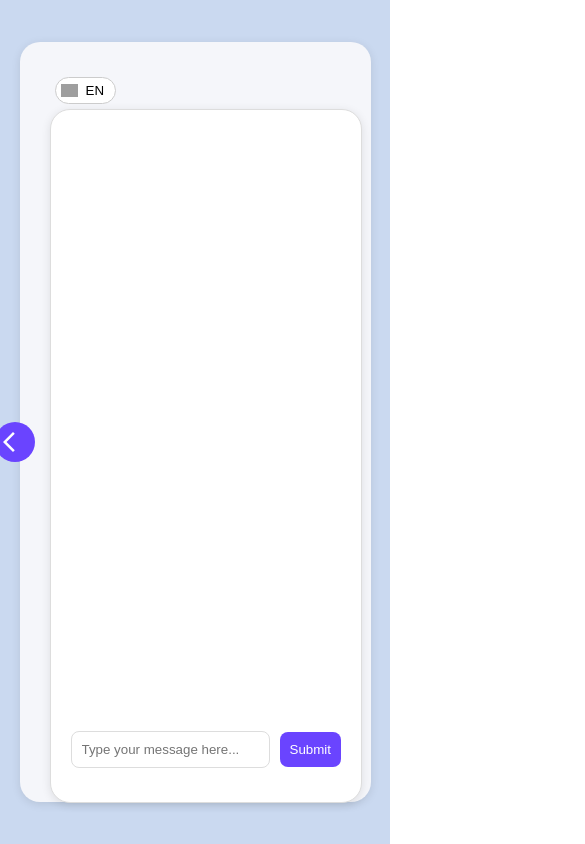
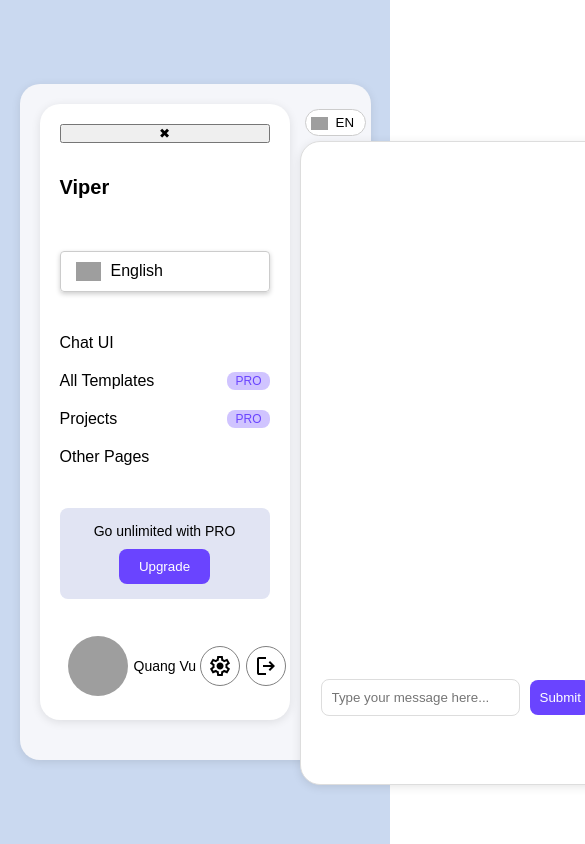
Before and after one commit to bxthien/OJT-GW-FirstProject, a plain HTML site: page components/chatbot/chatbot.html in a window 390 px wide. Shown: the top 844 px of the page, 585 px wide, since content can reach past the window. Drawn offline with Linux system fonts and the light colour scheme; grey boxes are pictures that could not be loaded; files whose address does not match are found by name.

Commit message:
Fix sidebar not display

```diff
--- a/components/chatbot/chatbot.css
+++ b/components/chatbot/chatbot.css
@@ -49,8 +49,7 @@ body {
   box-shadow: 0 2px 10px rgba(0, 0, 0, 0.1);
 }
 
-
-.chat-user-bottom{
+.chat-user-bottom {
   margin-top: auto;
 }
 
@@ -63,6 +62,9 @@ body {
     list-style: none;
     padding: 0;
     margin: 0;
+  list-style: none; /* Remove bullet points from the list */
+  padding: 0; /* Remove padding */
+  margin: 0; /* Remove margin */
 }
 
 .menu li {
@@ -71,6 +73,11 @@ body {
     justify-content: space-between;
     padding: 10px 0;
     font-size: 16px;
+  display: flex; /* Use flexbox to align items */
+  align-items: center; /* Center items vertically */
+  justify-content: space-between; /* Space between text and badge */
+  padding: 10px 0; /* Maintain vertical padding */
+  font-size: 16px; /* Font size for list items */
 }
 
 .menu .badge {
@@ -80,27 +87,33 @@ body {
     padding: 2px 8px;
     border-radius: 8px;
     margin-left: 8px;
+  font-size: 12px; /* Font size for badges */
+  background-color: #d0c4ff; /* Badge background color */
+  color: #6a44ff; /* Badge text color */
+  padding: 2px 8px; /* Padding for badges */
+  border-radius: 8px; /* Rounded corners for badges */
+  margin-left: 8px; /* Space between text and badge */
 }
 
 .pro-section {
-    text-align: center;     /* Center text in the section */
+  text-align: center; /* Center text in the section */
   background-color: #e1e4f3; /* Background color for the section */
-    padding: 15px;          /* Padding for the section */
-    border-radius: 8px;     /* Rounded corners for the section */
+  padding: 15px; /* Padding for the section */
+  border-radius: 8px; /* Rounded corners for the section */
 }
 
 .pro-section p {
-    margin-bottom: 10px;    /* Margin below paragraph */
-    font-size: 14px;        /* Font size for paragraph */
+  margin-bottom: 10px; /* Margin below paragraph */
+  font-size: 14px; /* Font size for paragraph */
 }
 
 .pro-btn {
   background-color: #6a44ff; /* Button background color */
-    color: #fff;              /* Button text color */
-    padding: 10px 20px;       /* Padding for buttons */
-    border: none;             /* Remove border */
-    border-radius: 8px;       /* Rounded corners for buttons */
-    cursor: pointer;          /* Change cursor to pointer */
+  color: #fff; /* Button text color */
+  padding: 10px 20px; /* Padding for buttons */
+  border: none; /* Remove border */
+  border-radius: 8px; /* Rounded corners for buttons */
+  cursor: pointer; /* Change cursor to pointer */
 }
 
 .main-content {
@@ -447,7 +460,8 @@ li {
   border-radius: 50%;
 }
 
-#chatbotProfile, #userProfile {
+#chatbotProfile,
+#userProfile {
   display: none;
 }
 
@@ -517,12 +531,56 @@ li {
     border-radius: 20px;
     cursor: pointer;
     transition: background-color 0.3s, transform 0.3s;
+
+/* .language-dropdown {
+  position: relative;
+  display: inline-block;
+}
+
+.dropdown-toggle {
+  background: none;
+  border: none;
+  display: flex;
+  align-items: center;
+  cursor: pointer;
+}
+
+.dropdown-toggle img {
+  width: 24px;
+  height: 16px;
+  margin-right: 8px;
+}
+
+.dropdown-menu {
+  display: none;
+  position: absolute;
+  background-color: #fff;
+  box-shadow: 0px 8px 16px rgba(0, 0, 0, 0.2);
+  padding: 10px;
+  z-index: 1;
+}
+
+.language-dropdown:hover .dropdown-menu {
+  display: block;
+}
+
+.dropdown-item {
+  padding: 8px;
+  cursor: pointer;
+  display: flex;
+  align-items: center;
+}
+
+.dropdown-item img {
+  width: 24px;
+  height: 16px;
+  margin-right: 8px;
 }
 
 .dropdown-item:hover {
   background-color: #f1f1f1;
 } */
-.close-sidebar{
+.close-sidebar {
   position: absolute;
   top: 10px;
   right: 10px;
@@ -531,7 +589,6 @@ li {
   font-size: 20px;
   cursor: pointer;
 }
-
 
 @media (max-width: 480px) {
   .container {
@@ -612,8 +669,6 @@ li {
     cursor: pointer;
   }
 
-
-
   .chat-section {
     padding: 0;
   }
@@ -657,3 +712,4 @@ li {
     width: 20px;
     height: 20px;
 }
+  }
--- a/components/chatbot/chatbot.html
+++ b/components/chatbot/chatbot.html
@@ -22,7 +22,7 @@
         </div>
         <!-- Sidebar -->
         <aside class="sidebar">
-          <button class="close-sidebar" onclick="toggleSidebar()">✖</button>
+          <button class="close-sidebar">✖</button>
           <h2>Viper</h2>
           <!-- Language Switcher Dropdown -->
           <div class="lang-menu">
@@ -220,5 +220,16 @@
       </div>
     </div>
     <script src="./chatbot.js"></script>
+    <script>
+      const sidebar = document.querySelector(".sidebar");
+      const closeButton = document.querySelector(".close-sidebar");
+
+      function toggleSidebar() {
+        sidebar.style.display =
+          sidebar.style.display === "none" ? "block" : "none";
+      }
+
+      closeButton.addEventListener("click", toggleSidebar);
+    </script>
   </body>
 </html>
```
Lines whose indentation alone changed are shown as unchanged.
